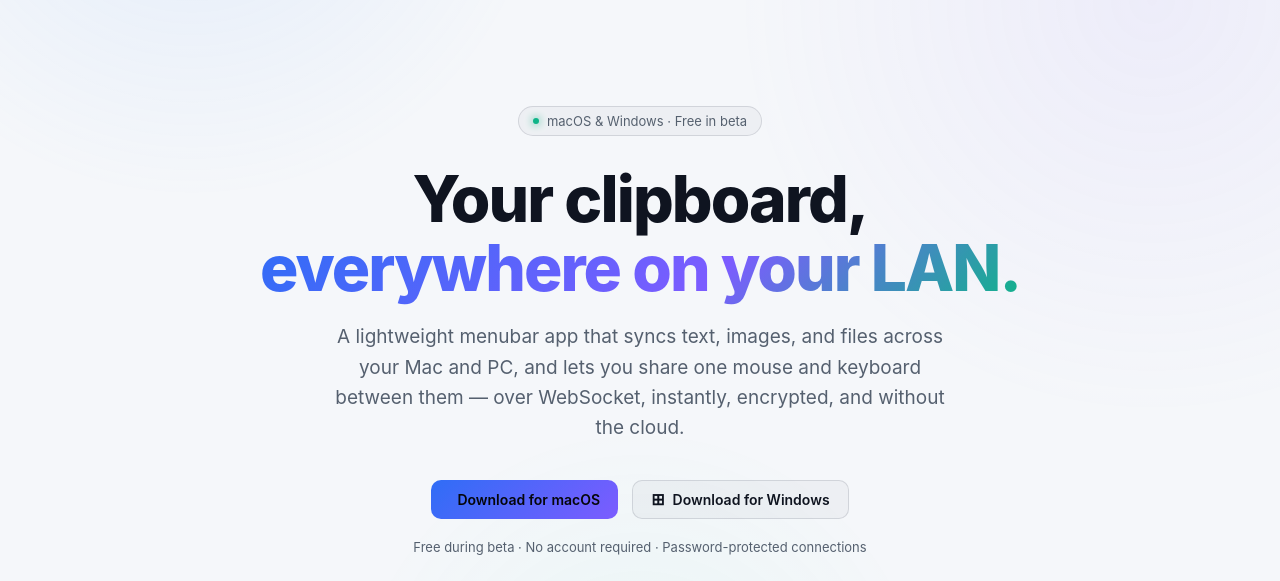
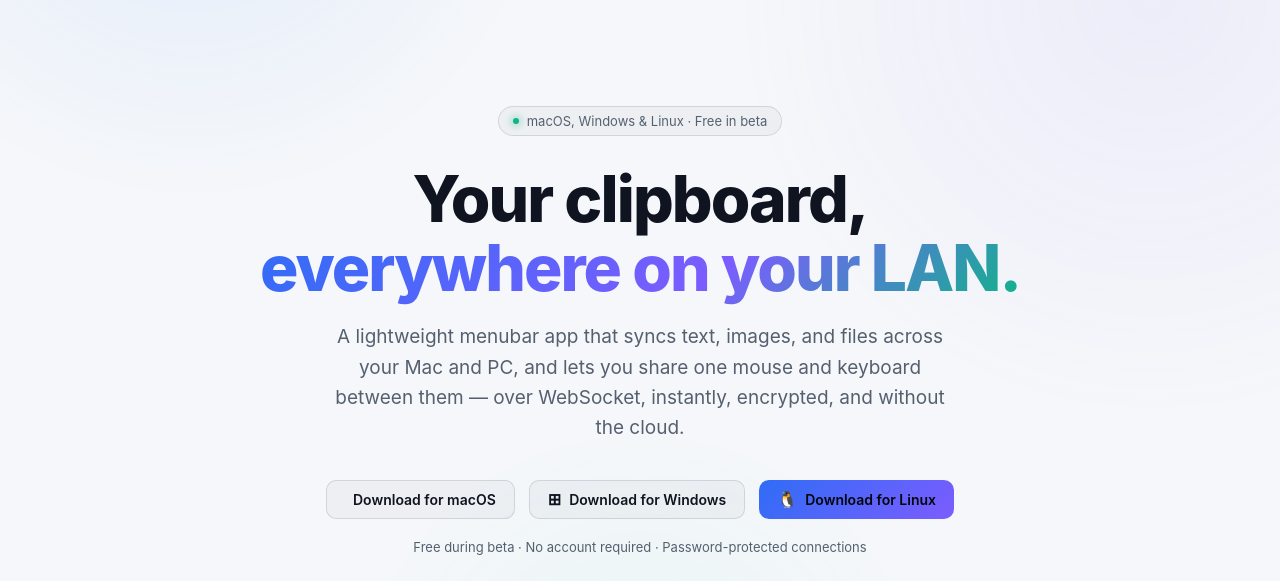
Before and after one commit to qiudaomao/clipboardSync, a plain HTML site: page landingPage/index.html in a window 1280 px wide. Shown: the part 79-660 px from the top of the page. Drawn offline with Linux system fonts and the light colour scheme.

Commit message:
update landingPage and bump up version

```diff
--- a/landingPage/index.html
+++ b/landingPage/index.html
@@ -515,7 +515,7 @@
 </header>
 
 <section class="hero wrap">
-  <div class="eyebrow"><span class="dot"></span> <span data-i18n="hero.eyebrow">macOS &amp; Windows · Free in beta</span></div>
+  <div class="eyebrow"><span class="dot"></span> <span data-i18n="hero.eyebrow">macOS, Windows &amp; Linux · Free in beta</span></div>
   <h1 data-i18n-html="hero.title">Your clipboard,<br /><span class="gradient">everywhere on your LAN.</span></h1>
   <p class="subtitle" data-i18n="hero.subtitle">
     A lightweight menubar app that syncs text, images, and files across your Mac and PC,
@@ -528,6 +528,9 @@
     </a>
     <a class="btn btn-primary dl-win" href="https://clipboardsync.fuzhuo.me/downloads/clipboardSyncWin-Setup.exe">
       <span class="btn-icon">⊞</span> <span data-i18n="dl.win">Download for Windows</span>
+    </a>
+    <a class="btn btn-primary dl-linux" href="https://clipboardsync.fuzhuo.me/downloads/clipboardSyncLinux-x86_64.flatpak">
+      <span class="btn-icon">🐧</span> <span data-i18n="dl.linux">Download for Linux</span>
     </a>
   </div>
   <div class="platform-note" data-i18n="hero.note">Free during beta · No account required · Your data stays on your network</div>
@@ -543,7 +546,7 @@
     <p data-i18n="setup.sub">No account and no cloud dashboard — just your devices and a shared password.</p>
   </div>
   <div class="step-grid">
-    <div class="step-card"><span class="step-number">1</span><h3 data-i18n="setup.s1t">Install on both devices</h3><p data-i18n="setup.s1p">Requires macOS 13 or later, or 64-bit Windows 10/11.</p></div>
+    <div class="step-card"><span class="step-number">1</span><h3 data-i18n="setup.s1t">Install on both devices</h3><p data-i18n="setup.s1p">Requires macOS 13 or later, 64-bit Windows 10/11, or Linux (Flatpak, X11 session).</p></div>
     <div class="step-card"><span class="step-number">2</span><h3 data-i18n="setup.s2t">Set server and child device</h3><p data-i18n="setup.s2p">Choose Server on one device, then configure the others as Child Devices using the shown LAN address and the same password.</p></div>
     <div class="step-card"><span class="step-number">3</span><h3 data-i18n="setup.s3t">Copy and paste</h3><p data-i18n="setup.s3p">Text and images sync automatically. To send files, copy them first and choose “Send Files from Clipboard.”</p></div>
   </div>
@@ -592,12 +595,12 @@
     <div class="highlight-card">
       <div class="highlight-icon">⟳</div>
       <h3 data-i18n="hl4.t">Automatic updates</h3>
-      <p data-i18n="hl4.p">Built-in auto-update on both macOS and Windows keeps every device on the latest version — no manual downloads, ever.</p>
+      <p data-i18n="hl4.p">Built-in auto-update on macOS, Windows, and Linux keeps every device on the latest version — no manual downloads, ever.</p>
     </div>
     <div class="highlight-card">
       <div class="highlight-icon">⚡</div>
       <h3 data-i18n="hl5.t">Fully native</h3>
-      <p data-i18n="hl5.p">Swift on macOS, C# on Windows — no Electron, no web wrapper. Fast, lightweight, and easy on your battery.</p>
+      <p data-i18n="hl5.p">Swift on macOS, C# on Windows, Qt/C++ on Linux — no Electron, no web wrapper. Fast, lightweight, and easy on your battery.</p>
     </div>
   </div>
 </section>
@@ -605,7 +608,7 @@
 <section class="faq wrap" id="faq">
   <div class="section-head"><h2 data-i18n="faq.head">Before you install</h2></div>
   <div class="faq-list">
-    <details><summary data-i18n="faq.q1">What systems are supported?</summary><p data-i18n="faq.a1">macOS 13 or later and 64-bit Windows 10/11.</p></details>
+    <details><summary data-i18n="faq.q1">What systems are supported?</summary><p data-i18n="faq.a1">macOS 13 or later, 64-bit Windows 10/11, and Linux via Flatpak (x86_64 today; mouse/keyboard sharing needs an X11 session).</p></details>
     <details><summary data-i18n="faq.q2">What if the devices are not on the same subnet?</summary><p data-i18n="faq.a2">Direct LAN setup is simplest. Advanced users can connect across routed networks or a proxy they control; only use endpoints you trust.</p></details>
     <details><summary data-i18n="faq.q3">Where do received files go?</summary><p data-i18n="faq.a3">Received files are placed on your clipboard. Paste them into the folder where you want to keep them.</p></details>
     <details><summary data-i18n="faq.q4">Why does macOS ask for permissions?</summary><p data-i18n="faq.a4">Accessibility and Input Monitoring are only needed for mouse and keyboard sharing. Clipboard sync works independently.</p></details>
@@ -686,6 +689,9 @@
       <a class="btn btn-primary dl-win" href="https://clipboardsync.fuzhuo.me/downloads/clipboardSyncWin-Setup.exe">
         <span class="btn-icon">⊞</span> <span data-i18n="dl.win">Download for Windows</span>
       </a>
+      <a class="btn btn-primary dl-linux" href="https://clipboardsync.fuzhuo.me/downloads/clipboardSyncLinux-x86_64.flatpak">
+        <span class="btn-icon">🐧</span> <span data-i18n="dl.linux">Download for Linux</span>
+      </a>
     </div>
   </div>
 </section>
@@ -698,8 +704,11 @@
 
 <script>
   (function () {
-    var isWindows = /Win/i.test(navigator.userAgent);
-    var otherSelector = isWindows ? ".dl-mac" : ".dl-win";
+    var ua = navigator.userAgent;
+    var current = /Win/i.test(ua) ? "win" : /Linux/i.test(ua) && !/Android/i.test(ua) ? "linux" : "mac";
+    var otherSelector = [".dl-mac", ".dl-win", ".dl-linux"].filter(function (cls) {
+      return cls !== ".dl-" + current;
+    }).join(", ");
     document.querySelectorAll(otherSelector).forEach(function (link) {
       link.classList.remove("btn-primary");
       link.classList.add("btn-ghost");
@@ -736,16 +745,17 @@
         "nav.download": "Download",
         "nav.reportIssue": "Report an issue on GitHub",
         "theme.toggle": "Switch color theme",
-        "hero.eyebrow": "macOS & Windows · Free in beta",
+        "hero.eyebrow": "macOS, Windows & Linux · Free in beta",
         "hero.title": 'Your clipboard,<br /><span class="gradient">everywhere on your LAN.</span>',
         "hero.subtitle": "A lightweight menubar app that syncs text, images, and files across your Mac and PC, and lets you share one mouse and keyboard between them — over WebSocket, instantly, encrypted, and without the cloud.",
         "dl.mac": "Download for macOS",
         "dl.win": "Download for Windows",
+        "dl.linux": "Download for Linux",
         "hero.note": "Free during beta · No account required · Password-protected connections",
         "setup.head": "Connected in three steps",
         "setup.sub": "No account and no cloud dashboard — just your devices and a shared password.",
         "setup.s1t": "Install on both devices",
-        "setup.s1p": "Requires macOS 13 or later, or 64-bit Windows 10/11.",
+        "setup.s1p": "Requires macOS 13 or later, 64-bit Windows 10/11, or Linux (Flatpak, X11 session).",
         "setup.s2t": "Set server and child device",
         "setup.s2p": "Choose Server on one device, then configure the others as Child Devices using the shown LAN address and the same password.",
         "setup.s3t": "Copy and paste",
@@ -765,7 +775,7 @@
         "trust.p3": "✓ Native automatic updates",
         "faq.head": "Before you install",
         "faq.q1": "What systems are supported?",
-        "faq.a1": "macOS 13 or later and 64-bit Windows 10/11.",
+        "faq.a1": "macOS 13 or later, 64-bit Windows 10/11, and Linux via Flatpak (x86_64 today; mouse/keyboard sharing needs an X11 session).",
         "faq.q2": "What if the devices are not on the same subnet?",
         "faq.a2": "Direct LAN setup is simplest. Advanced users can connect across routed networks or a proxy they control; only use endpoints you trust.",
         "faq.q3": "Where do received files go?",
@@ -773,9 +783,9 @@
         "faq.q4": "Why does macOS ask for permissions?",
         "faq.a4": "Accessibility and Input Monitoring are only needed for mouse and keyboard sharing. Clipboard sync works independently.",
         "hl4.t": "Automatic updates",
-        "hl4.p": "Built-in auto-update on both macOS and Windows keeps every device on the latest version — no manual downloads, ever.",
+        "hl4.p": "Built-in auto-update on macOS, Windows, and Linux keeps every device on the latest version — no manual downloads, ever.",
         "hl5.t": "Fully native",
-        "hl5.p": "Swift on macOS, C# on Windows — no Electron, no web wrapper. Fast, lightweight, and easy on your battery.",
+        "hl5.p": "Swift on macOS, C# on Windows, Qt/C++ on Linux — no Electron, no web wrapper. Fast, lightweight, and easy on your battery.",
         "feat.head": "Everything you need, nothing you don't",
         "feat.sub": "A native app built for speed, privacy, and getting out of your way.",
         "f1.t": "LAN clipboard sync",
@@ -799,7 +809,7 @@
         "pf.b2": "Listen on loopback only, or open a port to your whole LAN with one toggle.",
         "pf.b3": "A live status light shows every forward — listening, failed, or offline — at a glance.",
         "pf.shot": "Port Forward panel",
-        "pf.badge": "macOS & Windows",
+        "pf.badge": "macOS, Windows & Linux",
         "cta.t": "Sync your clipboard in minutes",
         "cta.p": "Set one device as the server, connect the others as child devices, and start copying across your network.",
         "footer.text": "Clipboard Sync — native clipboard sync over WebSocket."
@@ -813,16 +823,17 @@
         "nav.download": "下载",
         "nav.reportIssue": "在 GitHub 上报告问题",
         "theme.toggle": "切换主题",
-        "hero.eyebrow": "macOS 和 Windows · 公测期免费",
+        "hero.eyebrow": "macOS、Windows 和 Linux · 公测期免费",
         "hero.title": '你的剪贴板，<br /><span class="gradient">在局域网中<span class="mobile-break"><br /></span>无处不在。</span>',
         "hero.subtitle": "一款轻量的菜单栏应用，在 Mac 和 PC 之间即时同步文本、图片和文件，还能让它们共享一套鼠标和键盘 — 基于 WebSocket，即时、加密、无需云端。",
         "dl.mac": "下载 macOS 版",
         "dl.win": "下载 Windows 版",
+        "dl.linux": "下载 Linux 版",
         "hero.note": "公测期免费 · 无需账号 · 密码保护连接",
         "setup.head": "三步完成连接",
         "setup.sub": "无需账号和云端控制台，只需要你的设备与一个共享密码。",
         "setup.s1t": "在两台设备上安装",
-        "setup.s1p": "支持 macOS 13 及以上版本，或 64 位 Windows 10/11。",
+        "setup.s1p": "支持 macOS 13 及以上版本、64 位 Windows 10/11，或 Linux（Flatpak，X11 会话）。",
         "setup.s2t": "设置服务端与子设备",
         "setup.s2p": "在一台设备上选择“服务端”，再让其它设备使用显示的局域网地址和相同密码作为“子设备”连接。",
         "setup.s3t": "开始复制粘贴",
@@ -842,7 +853,7 @@
         "trust.p3": "✓ 原生自动更新",
         "faq.head": "安装前须知",
         "faq.q1": "支持哪些系统？",
-        "faq.a1": "macOS 13 及以上版本，以及 64 位 Windows 10/11。",
+        "faq.a1": "macOS 13 及以上版本、64 位 Windows 10/11，以及通过 Flatpak 的 Linux（目前提供 x86_64；鼠标键盘共享需要 X11 会话）。",
         "faq.q2": "设备不在同一子网怎么办？",
         "faq.a2": "局域网直连最简单。高级用户可以通过自己控制的路由网络或代理连接；请只使用你信任的端点。",
         "faq.q3": "收到的文件在哪里？",
@@ -850,9 +861,9 @@
         "faq.q4": "为什么 macOS 会请求权限？",
         "faq.a4": "只有鼠标键盘共享需要辅助功能和输入监控权限；剪贴板同步可以独立工作。",
         "hl4.t": "自动更新",
-        "hl4.p": "macOS 和 Windows 双端内置自动更新，每台设备始终保持最新版本 — 永远无需手动下载。",
+        "hl4.p": "macOS、Windows 和 Linux 全平台内置自动更新，每台设备始终保持最新版本 — 永远无需手动下载。",
         "hl5.t": "完全原生",
-        "hl5.p": "macOS 端使用 Swift，Windows 端使用 C# — 没有 Electron、没有网页壳。快速、轻量、省电。",
+        "hl5.p": "macOS 端使用 Swift，Windows 端使用 C#，Linux 端使用 Qt/C++ — 没有 Electron、没有网页壳。快速、轻量、省电。",
         "feat.head": "你需要的都有，多余的都没有",
         "feat.sub": "一款为速度与隐私打造的原生应用，安静地做好本职工作。",
         "f1.t": "局域网剪贴板同步",
@@ -876,7 +887,7 @@
         "pf.b2": "仅监听本机回环，或一键开放端口给整个局域网。",
         "pf.b3": "实时状态灯一眼看清每条转发 — 正在监听、失败或离线。",
         "pf.shot": "端口转发面板",
-        "pf.badge": "macOS 和 Windows",
+        "pf.badge": "macOS、Windows 和 Linux",
         "cta.t": "几分钟内同步你的剪贴板",
         "cta.p": "将一台设备设为服务端，其它设备设为子设备，然后开始跨设备复制粘贴。",
         "footer.text": "剪贴板同步 — 基于 WebSocket 的原生剪贴板同步。"
--- a/linux/packaging/io.github.qiudaomao.clipboardsync.metainfo.xml
+++ b/linux/packaging/io.github.qiudaomao.clipboardsync.metainfo.xml
@@ -13,5 +13,5 @@
   <url type="homepage">https://github.com/qiudaomao/clipboardSync/</url>
   <provides><binary>clipboard-sync</binary></provides>
   <content_rating type="oars-1.1"/>
-  <releases><release version="0.1.19" date="2026-07-11"/></releases>
+  <releases><release version="0.1.20" date="2026-07-11"/><release version="0.1.19" date="2026-07-11"/></releases>
 </component>
```
Also changed, not shown: linux/CMakeLists.txt, 6 other files.
